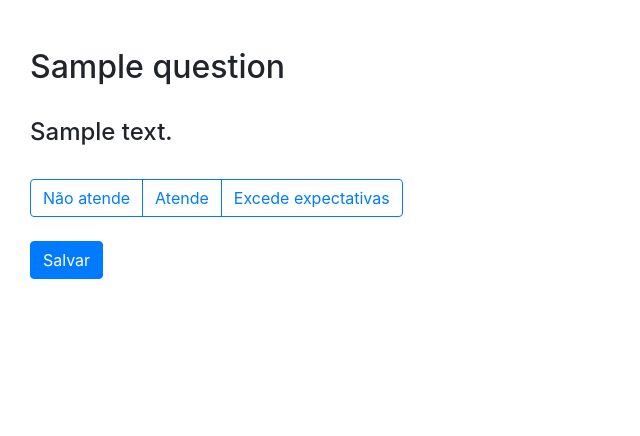
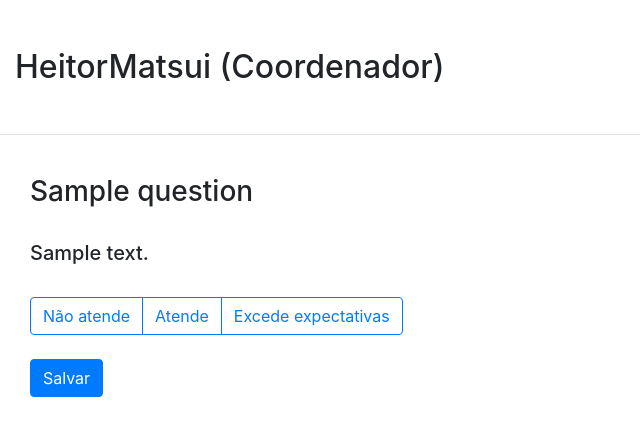
Before and after one commit to brunodrugowick/three-hundred-sixty-poc, a Spring Boot app: page /HeitorMatsui/feedback/1 in a window 1280 px wide. Shown: the part 56-492 px from the top of the page, without its empty margins (0-640 px from the left). Run offline with Spring Boot 4, Linux system fonts and the light colour scheme; tables that the repository leaves empty hold one stand-in row (values such as "Sample post"); some libraries are stand-ins or nearby versions.

Commit message:
Tapa no visual.
Closes #3

```diff
--- a/src/main/resources/templates/feedback-list-questions.html
+++ b/src/main/resources/templates/feedback-list-questions.html
@@ -27,10 +27,10 @@
             <td th:text="${question.title}">Entrega</td>
             <td th:text="${question.description}">Se ele entrega</td>
             <td>
-                <a th:if="${question.getEvaluation() != null}" class="btn btn-secondary"
+                <a th:if="${question.getEvaluation() != null}" class="btn btn-primary" style="white-space: nowrap"
                    th:href="'/' + ${question.getEmployee().getName() + '/feedback/' + question.getId()}"
                    th:text="${question.getEvaluation()}"></a>
-                <a th:if="${question.getEvaluation() == null}" class="btn btn-primary"
+                <a th:if="${question.getEvaluation() == null}" class="btn btn-outline-primary" style="white-space: nowrap"
                    th:href="'/' + ${question.getEmployee().getName() + '/feedback/' + question.getId()}"
                    th:text="Avaliar"></a>
             </td>
--- a/src/main/resources/templates/feedback-question.html
+++ b/src/main/resources/templates/feedback-question.html
@@ -9,17 +9,21 @@
 <body>
 
 <div th:replace="fragments/header :: header (${username})"></div>
-
+<br>
+<div th:replace="fragments/admin-page-title :: admin-page-title (${question.getEmployee().getName()} + ' (' + ${question.getEmployee().getPosition()} + ')')"></div>
+<br><hr>
 <div class="container-fluid" id="page">
     <form th:object="${question}" th:method="post">
         <input type="hidden" name="id" th:value="*{id}" />
         <br>
-        <div th:replace="fragments/admin-page-title :: admin-page-title (${question.title})">Entrega</div>
+        <div class="container-fluid text-left">
+            <h3 th:text="${question.title}">Entrega</h3>
+        </div>
         <br>
         <input type="hidden" name="title" th:value="*{title}" />
 
         <div class="container-fluid text-left">
-            <h4 th:text="${question.getDescription()}">Cumpre os prazos determinados para suas atividades.</h4>
+            <h5 th:text="${question.getDescription()}">Cumpre os prazos determinados para suas atividades.</h5>
             <input type="hidden" name="description" th:value="*{description}" />
         </div>
 
```
Also changed, not shown: src/main/resources/templates/index.html (+9 -2 lines).
